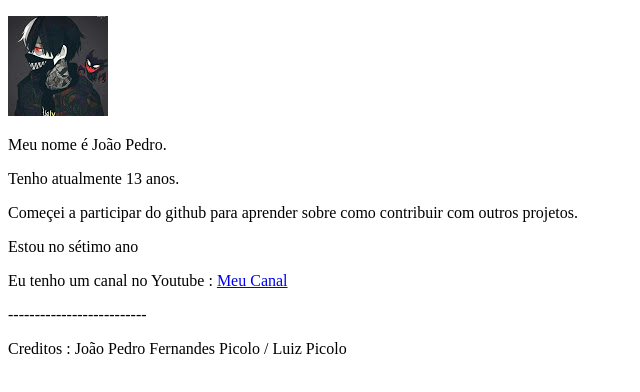
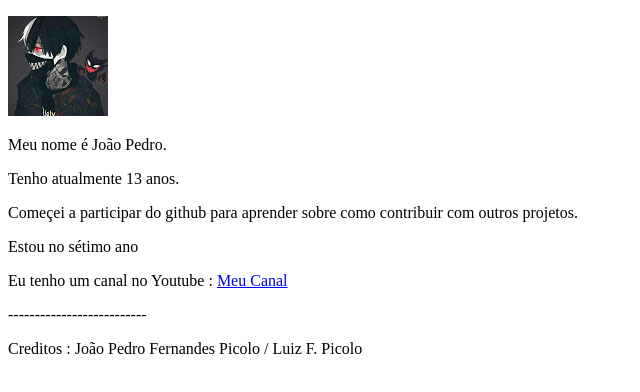
Before and after one commit to luizpicolo/joaopedropicolo.github.io, a plain HTML site: page index.html in a window 1280 px wide. Shown: the full height of the page, 0-640 px from the left. Drawn offline with Linux system fonts and the light colour scheme.

Commit message:
Update index.html

```diff
--- a/index.html
+++ b/index.html
@@ -14,6 +14,6 @@
     <p>Estou no sétimo ano</p>
     <p>Eu tenho um canal no Youtube : <a href='https://www.youtube.com/channel/UCR605Ji86dzvd5x8OcTdP8g?view_as=subscriberss'>Meu Canal</a> </p>
     <p>--------------------------</p>
-    <p>Creditos : João Pedro Fernandes Picolo / Luiz Picolo</p>
+    <p>Creditos : João Pedro Fernandes Picolo / Luiz F. Picolo</p>
 </body>
 </html>
```
